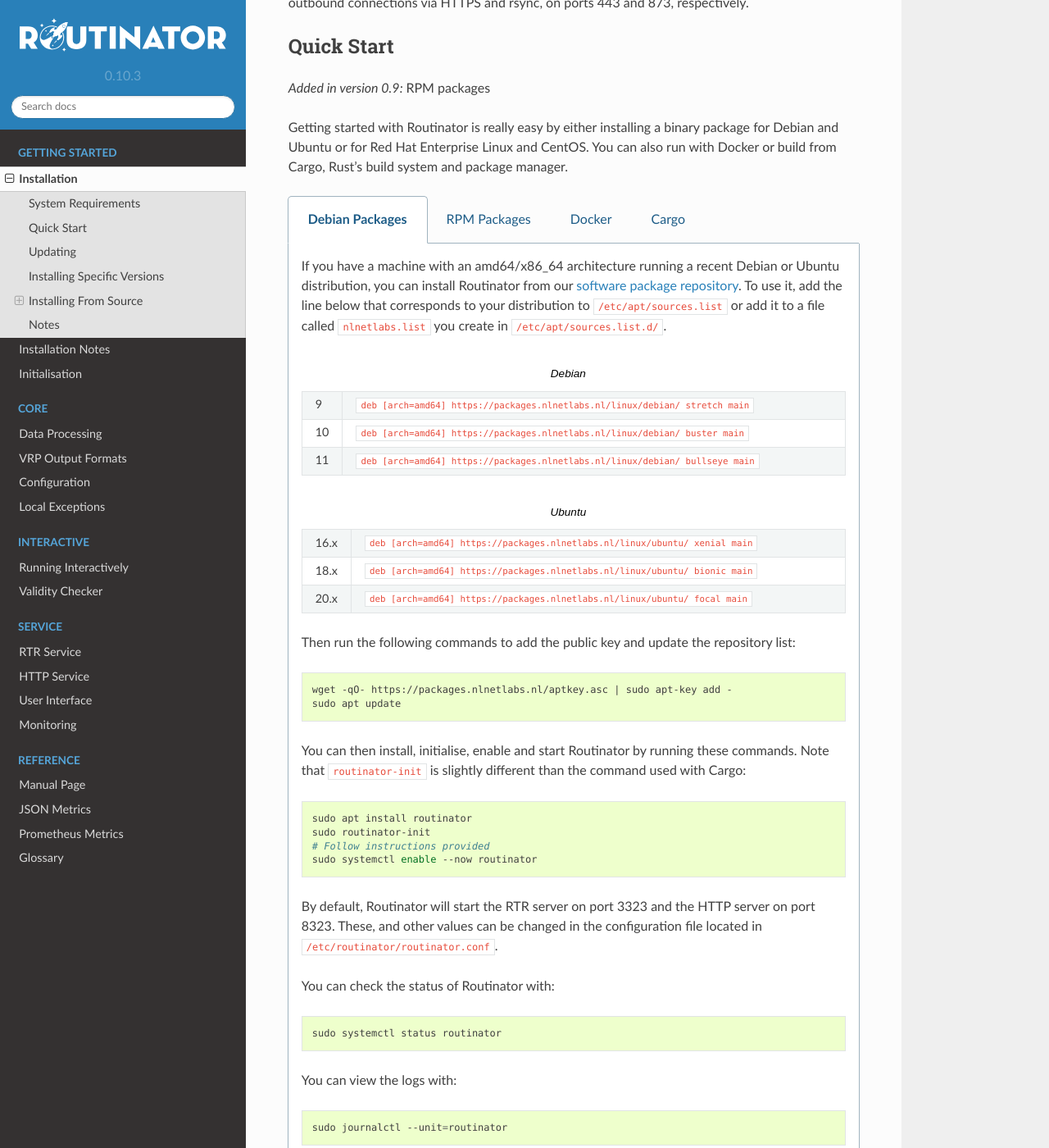
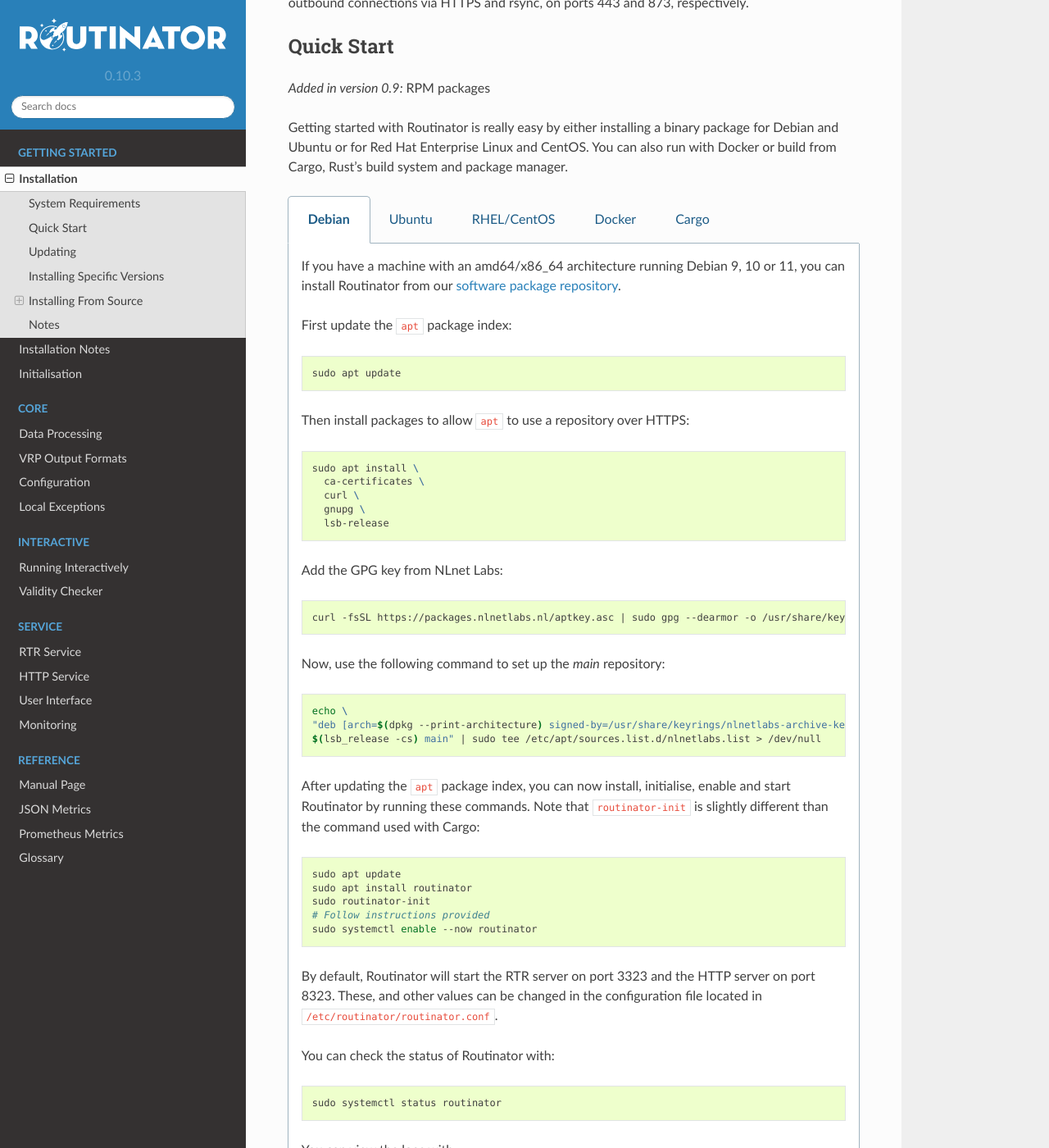
Before and after one commit to NLnetLabs/routinator, a Sphinx documentation site: the page built from source/installation.rst, in a window 1280 px wide and 1400 px high, scrolled down 368 px. Shown: the whole window at 82% size. Built offline with Sphinx 7.4.7 and the Read the Docs theme 2.0.0, drawn with Linux system fonts in a browser that asks for light colours; pages that are not in the unit, such as notebooks, are missing from menus; some of the changed text lies outside the part shown.

Commit message:
Overhaul installation once more

```diff
--- a/source/installation.rst
+++ b/source/installation.rst
@@ -29,49 +29,50 @@
 
 .. tabs::
 
-   .. group-tab:: Debian Packages
+   .. group-tab:: Debian
 
-       If you have a machine with an amd64/x86_64 architecture running a recent
-       Debian or Ubuntu distribution, you can install Routinator from our
-       `software package repository <https://packages.nlnetlabs.nl>`_. To use
-       it, add the line below that corresponds to your distribution to
-       :file:`/etc/apt/sources.list` or add it to a file called
-       :file:`nlnetlabs.list` you create in :file:`/etc/apt/sources.list.d/`.
+       If you have a machine with an amd64/x86_64 architecture running Debian 9,
+       10 or 11, you can install Routinator from our `software package
+       repository <https://packages.nlnetlabs.nl>`_.
 
-       .. list-table:: Debian
-          :widths: 1 15
-
-          *  -  9
-             -  ``deb [arch=amd64] https://packages.nlnetlabs.nl/linux/debian/ stretch main``
-          *  -  10
-             -  ``deb [arch=amd64] https://packages.nlnetlabs.nl/linux/debian/ buster main``
-          *  -  11
-             -  ``deb [arch=amd64] https://packages.nlnetlabs.nl/linux/debian/ bullseye main``
-
-       .. list-table:: Ubuntu
-          :widths: 1 15
-
-          *  -  16.x
-             -  ``deb [arch=amd64] https://packages.nlnetlabs.nl/linux/ubuntu/ xenial main``
-          *  -  18.x
-             -  ``deb [arch=amd64] https://packages.nlnetlabs.nl/linux/ubuntu/ bionic main``
-          *  -  20.x
-             -  ``deb [arch=amd64] https://packages.nlnetlabs.nl/linux/ubuntu/ focal main``
-
-       Then run the following commands to add the public key and update the
-       repository list:
-
-       .. code-block:: text
-
-          wget -qO- https://packages.nlnetlabs.nl/aptkey.asc | sudo apt-key add -
-          sudo apt update
-
-       You can then install, initialise, enable and start Routinator by running
-       these commands. Note that ``routinator-init`` is slightly different than
-       the command used with Cargo:
+       First update the ``apt`` package index:
 
        .. code-block:: bash
 
+          sudo apt update
+
+       Then install packages to allow ``apt`` to use a repository over HTTPS:
+
+       .. code-block:: bash
+
+          sudo apt install \
+            ca-certificates \
+            curl \
+            gnupg \
+            lsb-release
+
+       Add the GPG key from NLnet Labs:
+
+       .. code-block:: bash
+
+          curl -fsSL https://packages.nlnetlabs.nl/aptkey.asc | sudo gpg --dearmor -o /usr/share/keyrings/nlnetlabs-archive-keyring.gpg
+
+       Now, use the following command to set up the *main* repository:
+
+       .. code-block:: bash
+
+          echo \
+          "deb [arch=$(dpkg --print-architecture) signed-by=/usr/share/keyrings/nlnetlabs-archive-keyring.gpg] https://packages.nlnetlabs.nl/linux/debian \
+          $(lsb_release -cs) main" | sudo tee /etc/apt/sources.list.d/nlnetlabs.list > /dev/null
+
+       After updating the ``apt`` package index, you can now install,
+       initialise, enable and start Routinator by running these commands. Note
+       that ``routinator-init`` is slightly different than the command used with
+       Cargo:
+
+       .. code-block:: bash
+
+          sudo apt update
           sudo apt install routinator
           sudo routinator-init
           # Follow instructions provided
@@ -93,7 +94,72 @@
 
           sudo journalctl --unit=routinator
 
-   .. group-tab:: RPM Packages
+   .. group-tab:: Ubuntu
+
+       If you have a machine with an amd64/x86_64 architecture running Ubuntu
+       16.x, 18.x, or 20.x, you can install Routinator from our `software
+       package repository <https://packages.nlnetlabs.nl>`_.
+
+       First update the ``apt`` package index:
+
+       .. code-block:: bash
+
+          sudo apt update
+
+       Then install packages to allow ``apt`` to use a repository over HTTPS:
+
+       .. code-block:: bash
+
+          sudo apt install \
+            ca-certificates \
+            curl \
+            gnupg \
+            lsb-release
+
+       Add the GPG key from NLnet Labs:
+
+       .. code-block:: bash
+
+          curl -fsSL https://packages.nlnetlabs.nl/aptkey.asc | sudo gpg --dearmor -o /usr/share/keyrings/nlnetlabs-archive-keyring.gpg
+
+       Now, use the following command to set up the *main* repository:
+
+       .. code-block:: bash
+
+          echo \
+          "deb [arch=$(dpkg --print-architecture) signed-by=/usr/share/keyrings/nlnetlabs-archive-keyring.gpg] https://packages.nlnetlabs.nl/linux/ubuntu \
+          $(lsb_release -cs) main" | sudo tee /etc/apt/sources.list.d/nlnetlabs.list > /dev/null
+
+       After updating the ``apt`` package index, you can now install,
+       initialise, enable and start Routinator by running these commands. Note
+       that ``routinator-init`` is slightly different than the command used with
+       Cargo:
+
+       .. code-block:: bash
+
+          sudo apt update
+          sudo apt install routinator
+          sudo routinator-init
+          # Follow instructions provided
+          sudo systemctl enable --now routinator
+
+       By default, Routinator will start the RTR server on port 3323 and the
+       HTTP server on port 8323. These, and other values can be changed in the
+       configuration file located in :file:`/etc/routinator/routinator.conf`.
+
+       You can check the status of Routinator with:
+
+       .. code-block:: bash
+
+          sudo systemctl status routinator
+
+       You can view the logs with:
+
+       .. code-block:: bash
+
+          sudo journalctl --unit=routinator
+
+   .. group-tab:: RHEL/CentOS
 
        If you have a machine with an amd64/x86_64 architecture running a
        :abbr:`RHEL (Red Hat Enterprise Linux)`/CentOS 7 or 8 distribution, or a
@@ -190,7 +256,7 @@
 
 .. tabs::
 
-   .. group-tab:: Debian Packages
+   .. group-tab:: Debian
 
        To update an existing Routinator installation, first update the
        repository using:
@@ -212,7 +278,29 @@
 
           sudo apt --only-upgrade install routinator
 
-   .. group-tab:: RPM Packages
+   .. group-tab:: Ubuntu
+
+       To update an existing Routinator installation, first update the
+       repository using:
+
+       .. code-block:: text
+
+          sudo apt update
+
+       You can use this command to get an overview of the available versions:
+
+       .. code-block:: text
+
+          sudo apt policy routinator
+
+       You can upgrade an existing Routinator installation to the latest version
+       using:
+
+       .. code-block:: text
+
+          sudo apt --only-upgrade install routinator
+
+   .. group-tab:: RHEL/CentOS
 
        To update an existing Routinator installation, you can use this command
        to get an overview of the available versions:
@@ -256,46 +344,77 @@
 
 .. tabs::
 
-   .. group-tab:: Debian Packages
+   .. group-tab:: Debian
 
-       To install release candidates of Routinator, add the line below that
-       corresponds to your distribution to either :file:`/etc/apt/sources.list`
-       or :file:`/etc/apt/sources.list.d/`.
+       If you would like to try out release candidates of Routinator you can add
+       the *proposed* repository to the existing *main* repository described
+       earlier.
 
-       .. list-table:: Debian
-          :widths: 1 15
+       Assuming you already have followed the steps to install regular releases,
+       run this command to add the additional repository:
 
-          *  -  9
-             -  ``deb [arch=amd64] https://packages.nlnetlabs.nl/linux/debian/ stretch-proposed main``
-          *  -  10
-             -  ``deb [arch=amd64] https://packages.nlnetlabs.nl/linux/debian/ buster-proposed main``
-          *  -  11
-             -  ``deb [arch=amd64] https://packages.nlnetlabs.nl/linux/debian/ bullseye-proposed main``
+       .. code-block:: bash
 
-       .. list-table:: Ubuntu
-          :widths: 1 15
+          echo \
+          "deb [arch=$(dpkg --print-architecture) signed-by=/usr/share/keyrings/nlnetlabs-archive-keyring.gpg] https://packages.nlnetlabs.nl/linux/debian \
+          $(lsb_release -cs)-proposed main" | sudo tee /etc/apt/sources.list.d/nlnetlabs-proposed.list > /dev/null
 
-          *  -  16.x
-             -  ``deb [arch=amd64] https://packages.nlnetlabs.nl/linux/ubuntu/ xenial-proposed main``
-          *  -  18.x
-             -  ``deb [arch=amd64] https://packages.nlnetlabs.nl/linux/ubuntu/ bionic-proposed main``
-          *  -  20.x
-             -  ``deb [arch=amd64] https://packages.nlnetlabs.nl/linux/ubuntu/ focal-proposed main``
+       Make sure to update the ``apt`` package index:
 
-       You can use this command to get an overview of the available versions:
+       .. code-block:: bash
 
-       .. code-block:: text
+          sudo apt update
+
+       You can now use this command to get an overview of the available
+       versions:
+
+       .. code-block:: bash
 
           sudo apt policy routinator
 
        You can install a specific version using ``<package name>=<version>``,
        e.g.:
 
-       .. code-block:: text
+       .. code-block:: bash
 
           sudo apt install routinator=0.9.0~rc2-1buster
 
-   .. group-tab:: RPM Packages
+   .. group-tab:: Ubuntu
+
+       If you would like to try out release candidates of Routinator you can add
+       the *proposed* repository to the existing *main* repository described
+       earlier.
+
+       Assuming you already have followed the steps to install regular releases,
+       run this command to add the additional repository:
+
+       .. code-block:: bash
+
+          echo \
+          "deb [arch=$(dpkg --print-architecture) signed-by=/usr/share/keyrings/nlnetlabs-archive-keyring.gpg] https://packages.nlnetlabs.nl/linux/ubuntu \
+          $(lsb_release -cs)-proposed main" | sudo tee /etc/apt/sources.list.d/nlnetlabs-proposed.list > /dev/null
+
+       Make sure to update the ``apt`` package index:
+
+       .. code-block:: bash
+
+          sudo apt update
+
+       You can now use this command to get an overview of the available
+       versions:
+
+       .. code-block:: bash
+
+          sudo apt policy routinator
+
+       You can install a specific version using ``<package name>=<version>``,
+       e.g.:
+
+       .. code-block:: bash
+
+          sudo apt install routinator=0.9.0~rc2-1bionic
+
+   .. group-tab:: RHEL/CentOS
 
        To install release candidates of Routinator, create an additional repo
        file named :file:`/etc/yum.repos.d/nlnetlabs-testing.repo`, enter this
```
